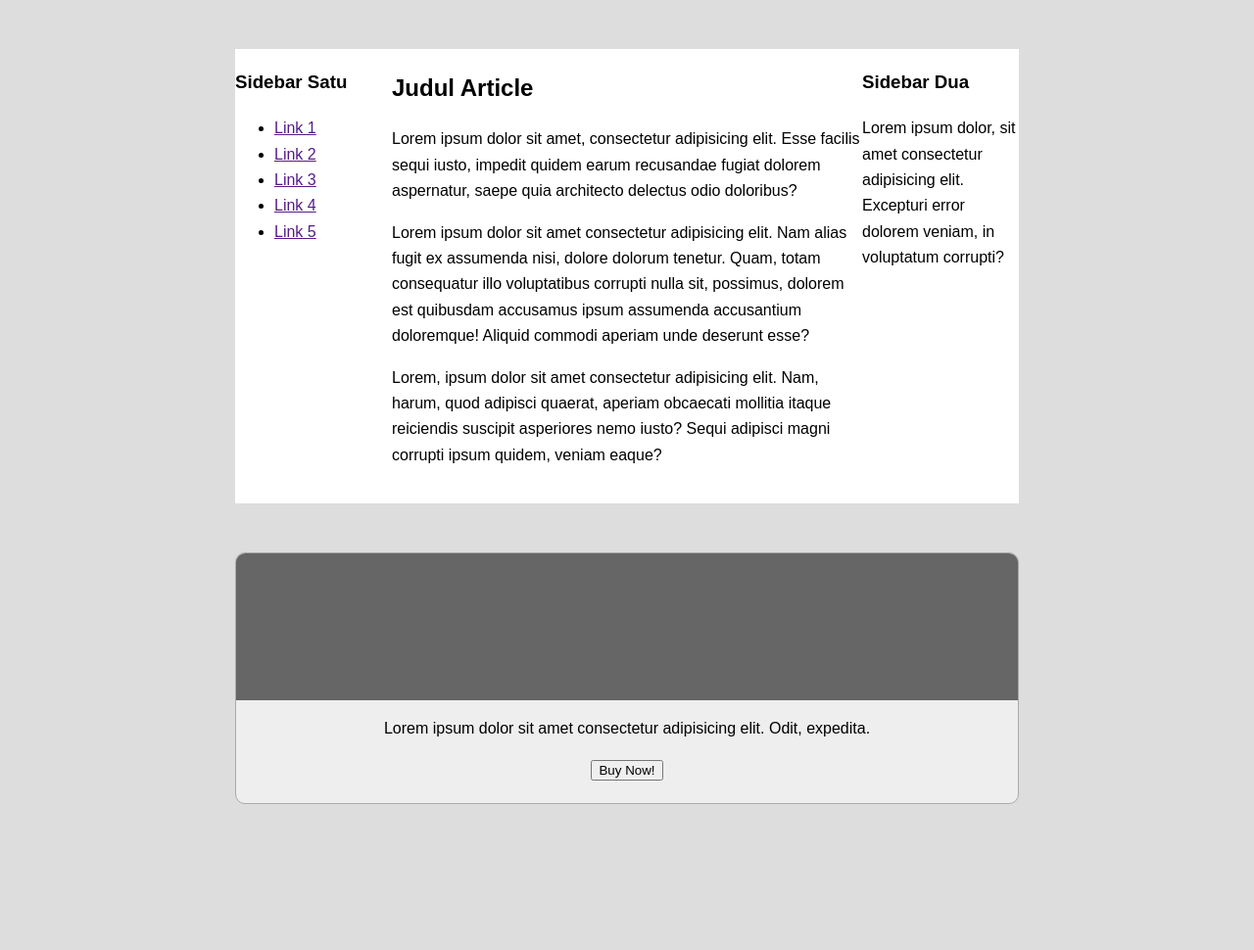
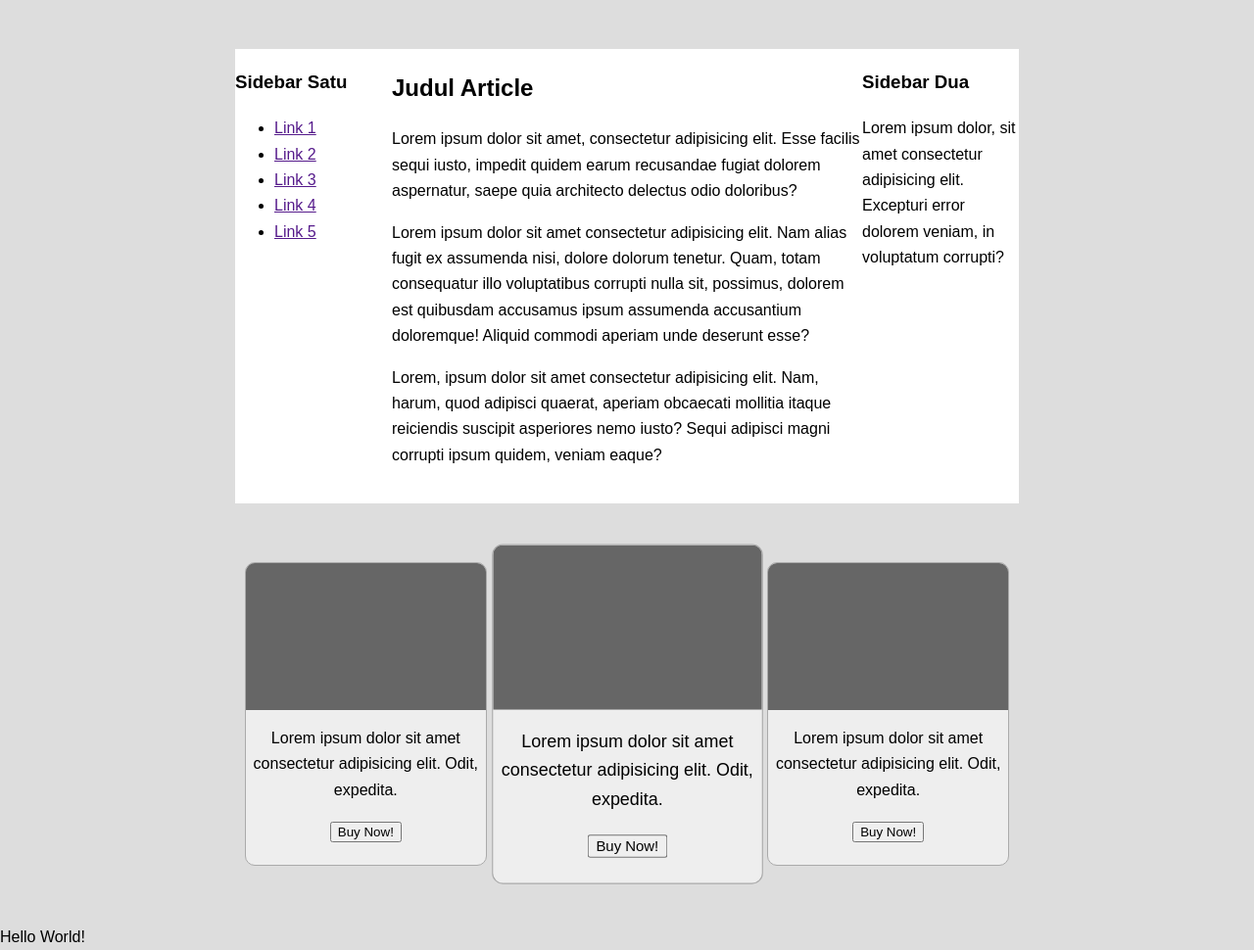
Before and after one commit to wahyuh1997/latihan-flexbox, a plain HTML site: page index.html in a window 1280 px wide. Shown: the whole page at 98% size. Before the commit the page ends 871 px from the top, so only its background shows below. Drawn offline with Linux system fonts and the light colour scheme.

Commit message:
Start Mulai Centering

```diff
--- a/index.html
+++ b/index.html
@@ -41,8 +41,27 @@
                 <button>Buy Now!</button>
             </div>
         </div>
+        <div class="card besar">
+            <div class="header"></div>
+            <div class="content">
+                <p>Lorem ipsum dolor sit amet consectetur adipisicing elit. Odit, expedita.</p>
+                <button>Buy Now!</button>
+            </div>
+        </div>
+        <div class="card">
+            <div class="header"></div>
+            <div class="content">
+                <p>Lorem ipsum dolor sit amet consectetur adipisicing elit. Odit, expedita.</p>
+                <button>Buy Now!</button>
+            </div>
+        </div>
     </div>
     <!-- Akhir Latihan 4 -->
 
+    <!-- Centering -->
+    <div class="container-lima">
+        <div class="kotak">Hello World!</div>
+    </div>
+
 </body>
 </html>
--- a/style.css
+++ b/style.css
@@ -40,6 +40,7 @@ body {
 .container-empat {
     width: 800px;
     margin: 50px auto;
+    display: flex;
 }
 
 .card {
@@ -47,6 +48,8 @@ body {
     border-radius: 10px;
     background-color: #eee;
     overflow: hidden;
+    margin: 10px;
+    flex: 1;
 }
 
 .card .header {
@@ -58,3 +61,7 @@ body {
     text-align: center;
     padding-bottom: 20px;
 }
+
+.card.besar {
+    transform: scale(1.12);
+}
```
